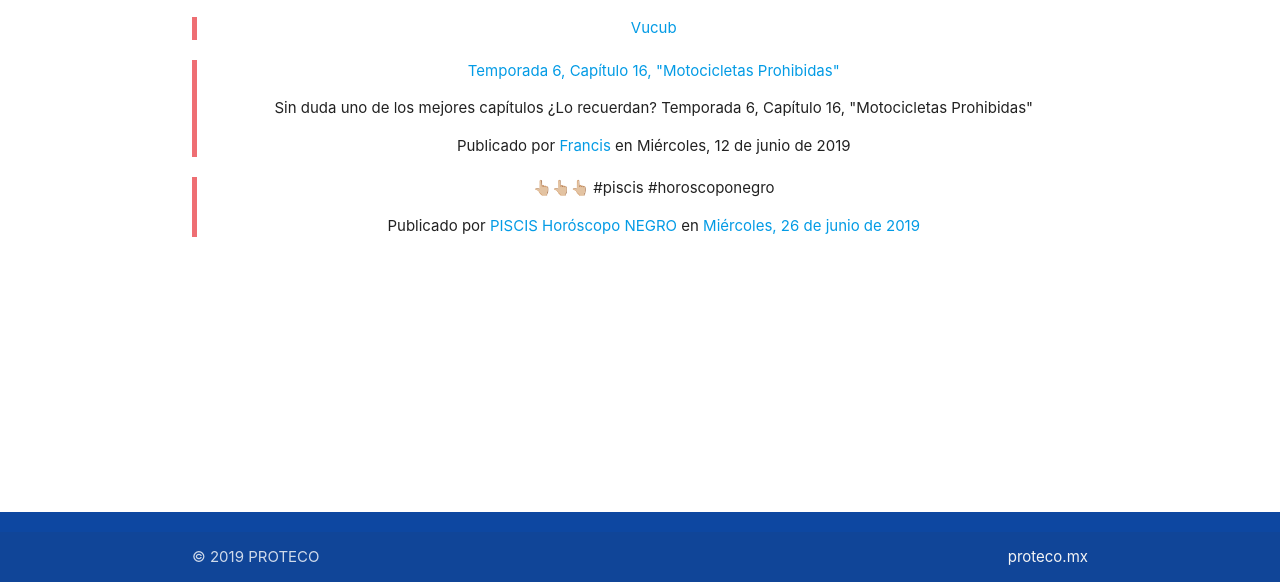
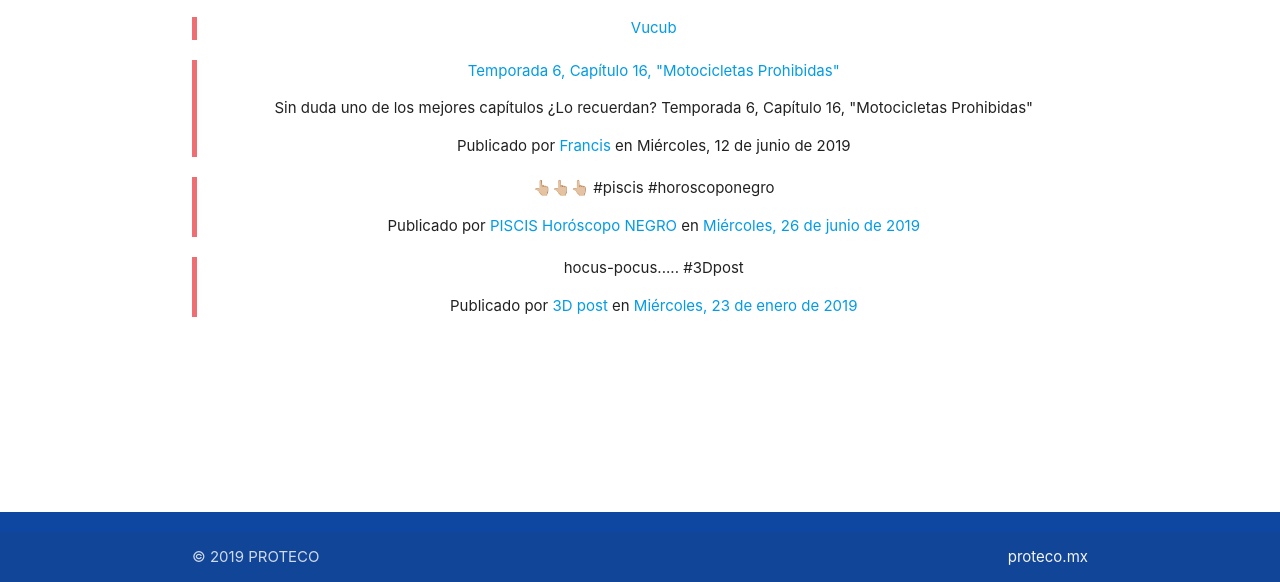
Before and after one commit to chentitorupa/api_fb, a plain HTML site: page index.html in a window 1280 px wide. Shown: the part 218-800 px from the top of the page. Drawn offline with Linux system fonts and the light colour scheme.

Commit message:
Plugin 3D

```diff
--- a/index.html
+++ b/index.html
@@ -35,6 +35,9 @@
           ¿Lo recuerdan?
           Temporada 6, Capítulo 16, &quot;Motocicletas Prohibidas&quot;</p>Publicado por <a href="https://www.facebook.com/FrancisMITM/">Francis</a> en Miércoles, 12 de junio de 2019</blockquote></div>
           <div class="fb-post" data-href="https://www.facebook.com/PISCISHOROSCOPONEGRO/posts/2326504027444524:0" data-width="500" data-show-text="true"><blockquote cite="https://developers.facebook.com/PISCISHOROSCOPONEGRO/posts/2326504027444524:0" class="fb-xfbml-parse-ignore"><p>👆🏼👆🏼👆🏼 #piscis #horoscoponegro</p>Publicado por <a href="https://www.facebook.com/PISCISHOROSCOPONEGRO/">PISCIS Horóscopo NEGRO</a> en&nbsp;<a href="https://developers.facebook.com/PISCISHOROSCOPONEGRO/posts/2326504027444524:0">Miércoles, 26 de junio de 2019</a></blockquote></div>
+          <div class="fb-post" data-href="https://www.facebook.com/3Dpost3D/posts/376617846236944" data-width="500" data-show-text="true"><blockquote cite="https://developers.facebook.com/3Dpost3D/posts/376617846236944" class="fb-xfbml-parse-ignore"><p>hocus-pocus.....
+          #3Dpost</p>Publicado por <a href="https://www.facebook.com/3Dpost3D/">3D post</a> en&nbsp;<a href="https://developers.facebook.com/3Dpost3D/posts/376617846236944">Miércoles, 23 de enero de 2019</a></blockquote></div>
+
       </center>
     </div>
   </main>
```
